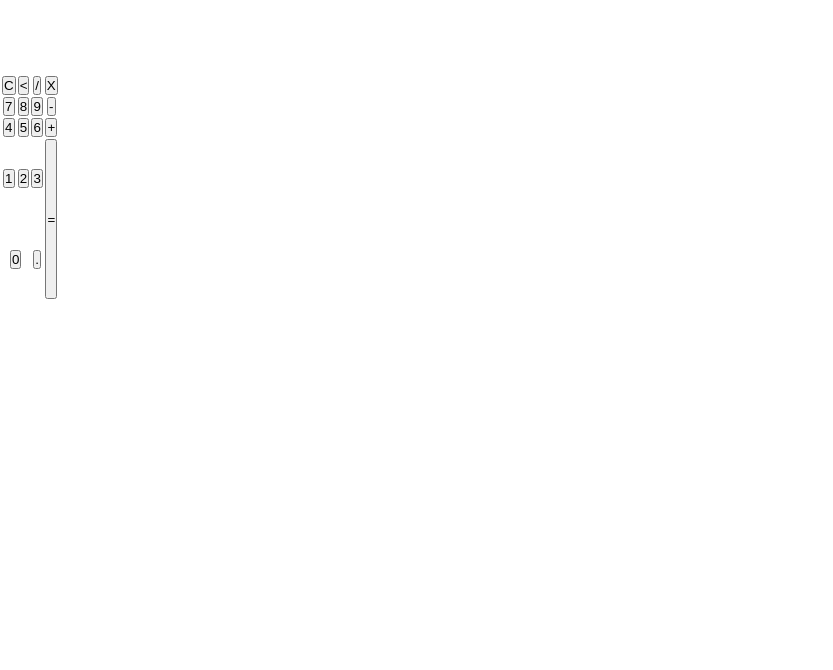
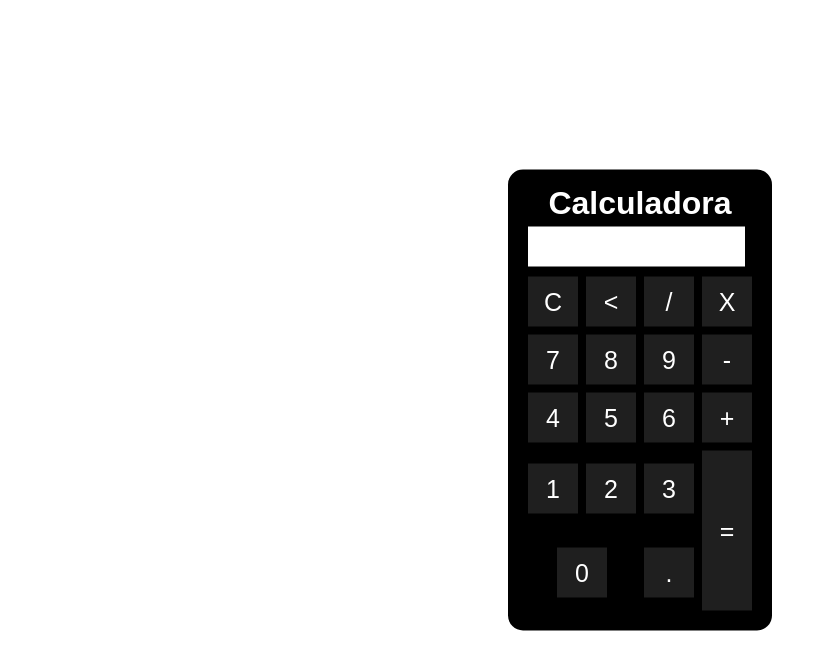
Before and after one commit to ProjetosStephaniemota15/Calculadora, a plain HTML site: page index.html in a window 1280 px wide. Shown: the whole page, without its empty margins (0-833 px from the left). Drawn offline with Linux system fonts and the light colour scheme.

Commit message:
Add files via upload

```diff
--- a/css/estilo.css
+++ b/css/estilo.css
@@ -9,3 +9,35 @@
     font-family: Arial, Helvetica, sans-serif;
     text-align: center;
 }
+.calculadora{
+    position: absolute;
+    background-color: black;
+    top: 50%;
+    left: 50%;
+    transform: translate(-50%, -50%);
+    border-radius: 15px;
+    padding: 15px;
+}
+.botao{
+    width: 50px;
+    height: 50px;
+    font-size: 25px;
+    margin: 3px;
+    cursor: pointer;
+    background-color: rgb(31, 31, 31);
+    border: none;
+    color: white;
+}
+.botao:hover{
+    background-color: black;
+}
+#resultado{
+    background-color: white;
+    width: 207px;
+    height: 30px;
+    margin: 5px;
+    font-size: 25px;
+    color: black;
+    text-align: right;
+    padding: 5px;
+}
--- a/js/calculadora.js
+++ b/js/calculadora.js
@@ -0,0 +1,23 @@
+function insere(numero){
+    var valor = document.getElementById('resultado').innerHTML;
+    document.getElementById('resultado').innerHTML = valor + numero
+}
+
+function limpar(){
+    document.getElementById('resultado').innerHTML = "";
+}
+
+function voltar(){
+    var valor = document.getElementById('resultado').innerHTML;
+    document.getElementById('resultado').innerHTML = resultado.substring(0, resultado.length 1);
+}
+
+function calcular(){
+    var resultado = document.getElementById('resultado').innerHTML;
+    if(resultado){
+        document.getElementById('resultado').innerHTML = eval(resultado);
+    }
+    else{
+        document.getElementById('resultado').innerHTML = "Nada...";
+    }
+}
```
